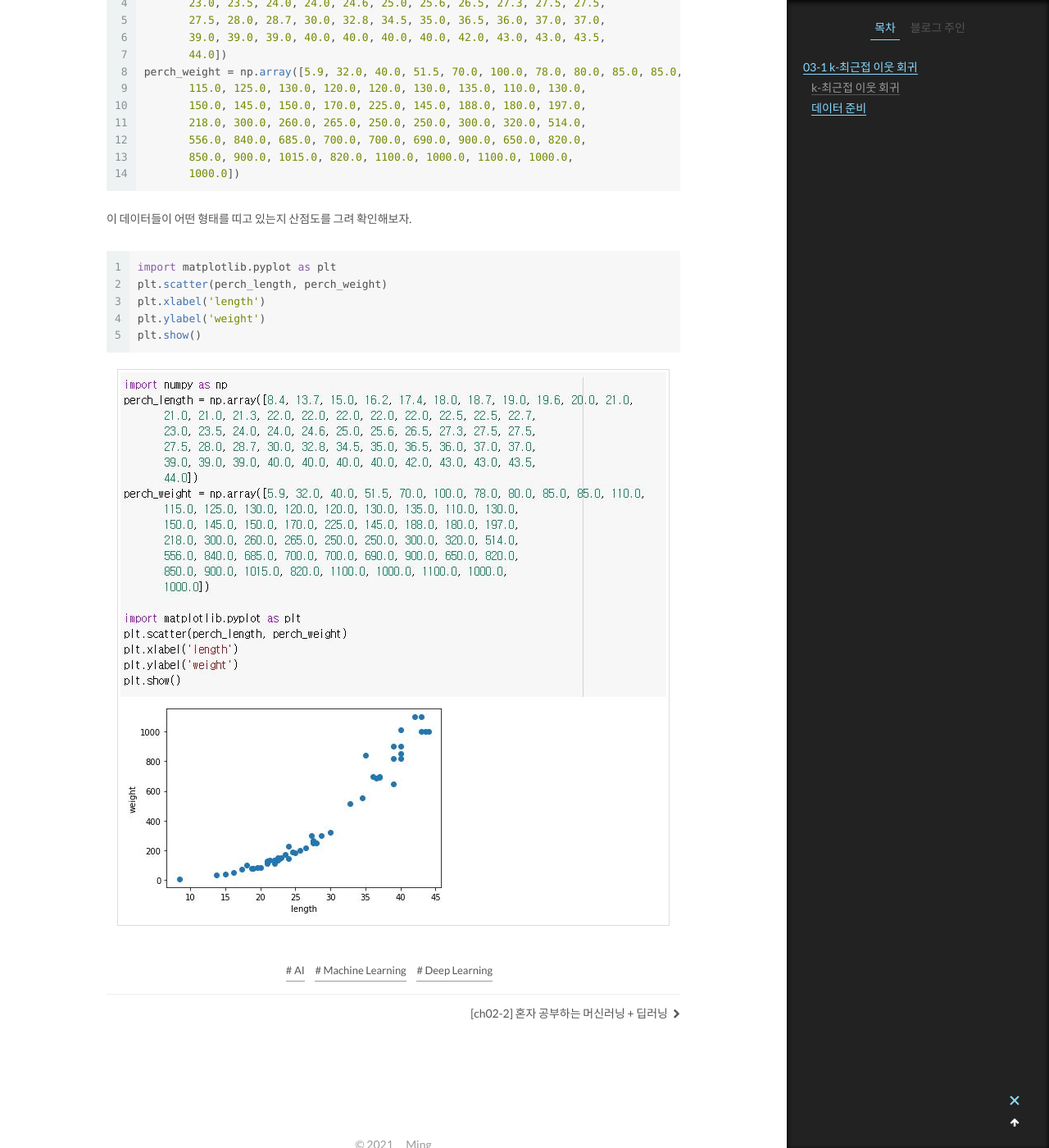
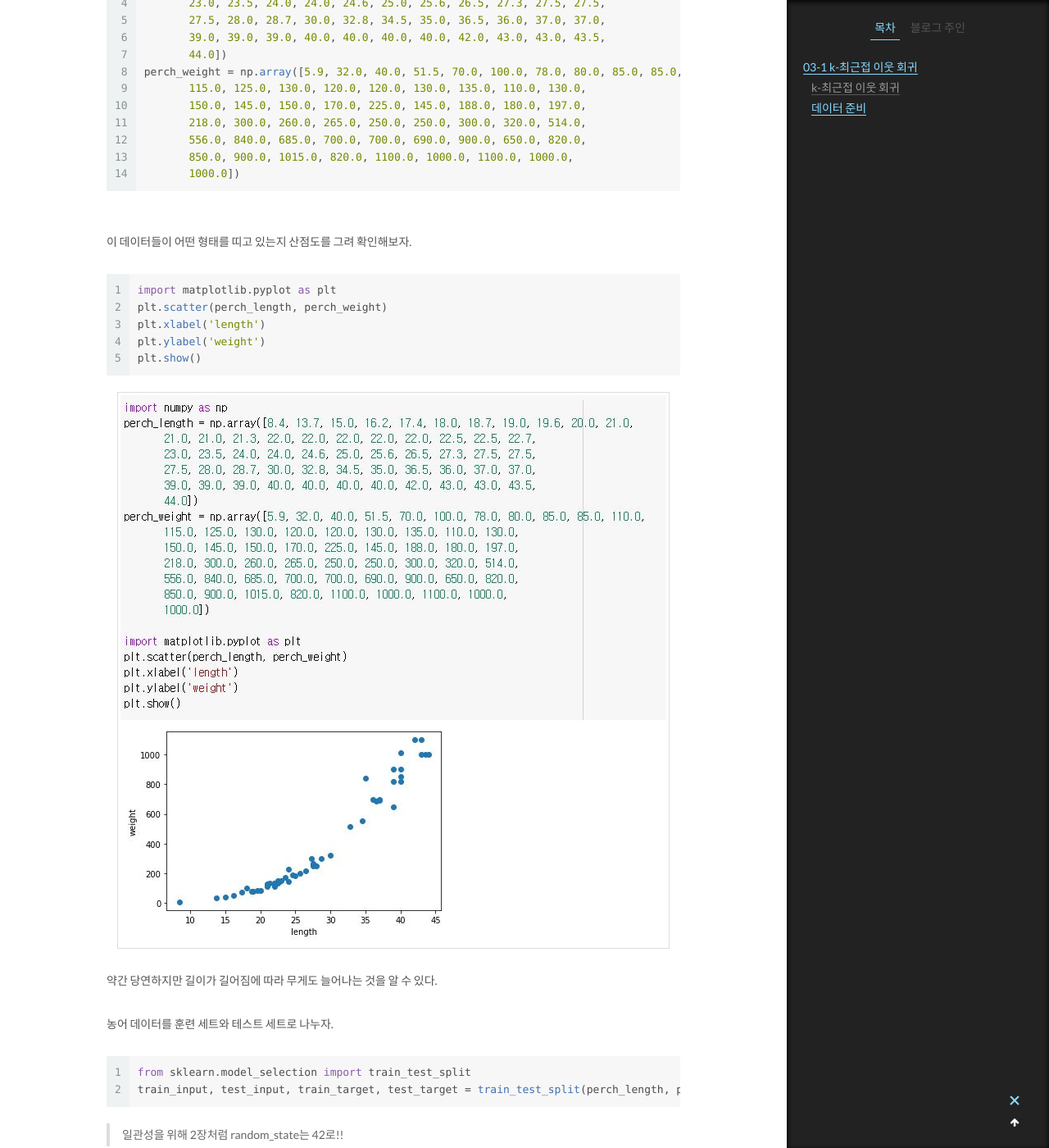
Before and after one commit to kimmin233/kimmin233.github.io, a Jekyll site: the page built from _posts/2021-09-19-AI-ch03_1.md, in a window 1280 px wide and 1400 px high, scrolled down 2571 px. Shown: the whole window at 82% size. Built offline with Jekyll 4.4.1, drawn with Linux system fonts in a browser that asks for light colours; some of the changed text lies outside the part shown.

Commit message:
Update 2021-09-19-AI-ch03_1.md

````diff
--- a/_posts/2021-09-19-AI-ch03_1.md
+++ b/_posts/2021-09-19-AI-ch03_1.md
@@ -63,7 +63,7 @@ perch_weight = np.array([5.9, 32.0, 40.0, 51.5, 70.0, 100.0, 78.0, 80.0, 85.0, 8
        850.0, 900.0, 1015.0, 820.0, 1100.0, 1000.0, 1100.0, 1000.0,
        1000.0])
 ```
-
+<br>
 이 데이터들이 어떤 형태를 띠고 있는지 산점도를 그려 확인해보자.
 ```python
 import matplotlib.pyplot as plt
@@ -74,3 +74,18 @@ plt.show()
 ```
 
 ![03_1_3](/assets/images/ch03/03_1_3.JPG)
+
+약간 당연하지만 길이가 길어짐에 따라 무게도 늘어나는 것을 알 수 있다. <br>
+
+농어 데이터를 훈련 세트와 테스트 세트로 나누자.
+```python
+from sklearn.model_selection import train_test_split
+train_input, test_input, train_target, test_target = train_test_split(perch_length, perch_weight, random_state = 42)
+```
+
+ > 일관성을 위해 2장처럼 random_state는 42로!!
+
+길이와 무게를 한 쌍으로 묶어야 하기 때문에 훈련 세트는 넘파이 2차원 배열이어야 한다. <br>
+perch_length가 1차원 배열이라서 이걸 나눈 train_input과 test_input도 1차원 배열이라 이걸 다 2차원 배열로 바꿔줘야 한다. <br>
+
+ > (N, )인 1차원 배열을 (N, 1)인 2차원 배열로 바꿔준다.
````
